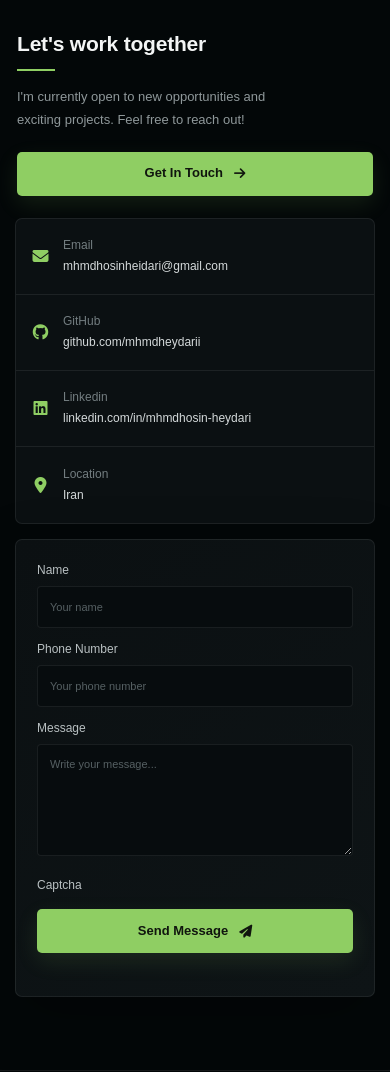
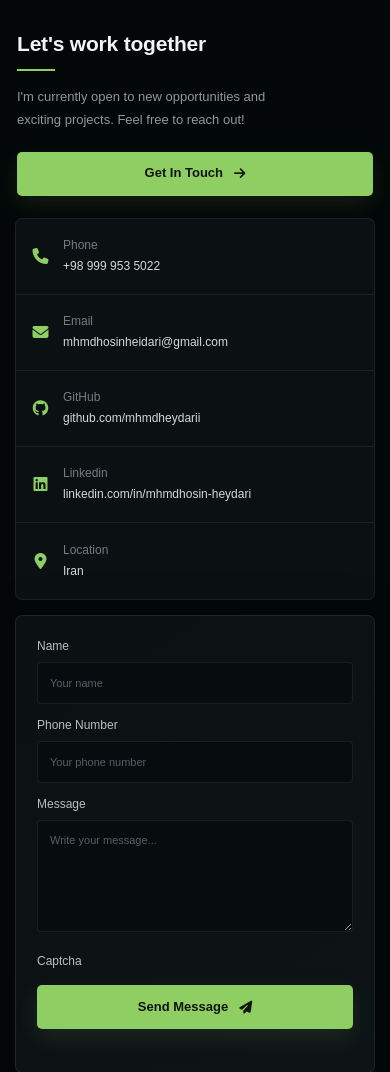
Before and after one commit to mhmdheydarii/Personal-website, a Django app: page / in a window 390 px wide. Shown: the part 2378-3450 px from the top of the page. Run offline with Django 5.2, Linux system fonts and the light colour scheme; data that the repository does not hold is empty.

Commit message:
Update : Html and add phone number fileds

```diff
--- a/templates/index.html
+++ b/templates/index.html
@@ -309,6 +309,15 @@
           </div>
 
           <div class="contact-info">
+
+            <a href="tel:+989999535022" class="contact-item">
+              <i class="fa-solid fa-phone"></i>
+              <span>
+                <small>Phone</small>
+                +98 999 953 5022
+              </span>
+            </a>
+
             <a href="mailto:mhmdhosinheidari@gmail.com" class="contact-item">
               <i class="fa-solid fa-envelope"></i>
               <span>
```
